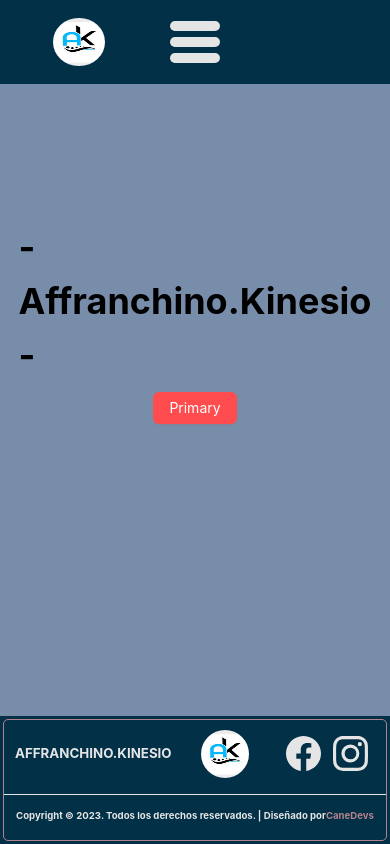
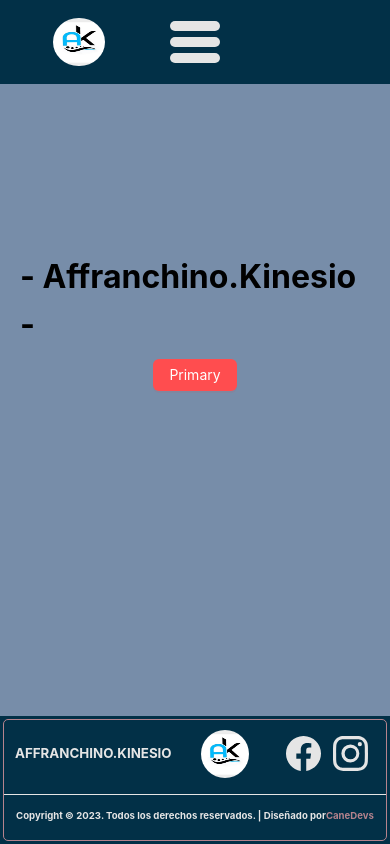
Before and after one commit to federicofucci21/affranchino.kinesio, a React (Vite) app: page / in a window 390 px wide. Built offline with nearby package versions, Linux system fonts and the light colour scheme.

Commit message:
minor changes

```diff
--- a/src/pages/Landing/Landing.module.css
+++ b/src/pages/Landing/Landing.module.css
@@ -12,6 +12,8 @@
   .divText {
     font-size:x-large;
     color: black;
+    width: 100%;
+
   }
 
   .imgDiv {
@@ -30,8 +32,10 @@
   }
 
   @media (max-width: 700px) {
+
     .divText {
-      font-size:large;
+      font-size:medium;
       color: black;
+
     }
   }
```
